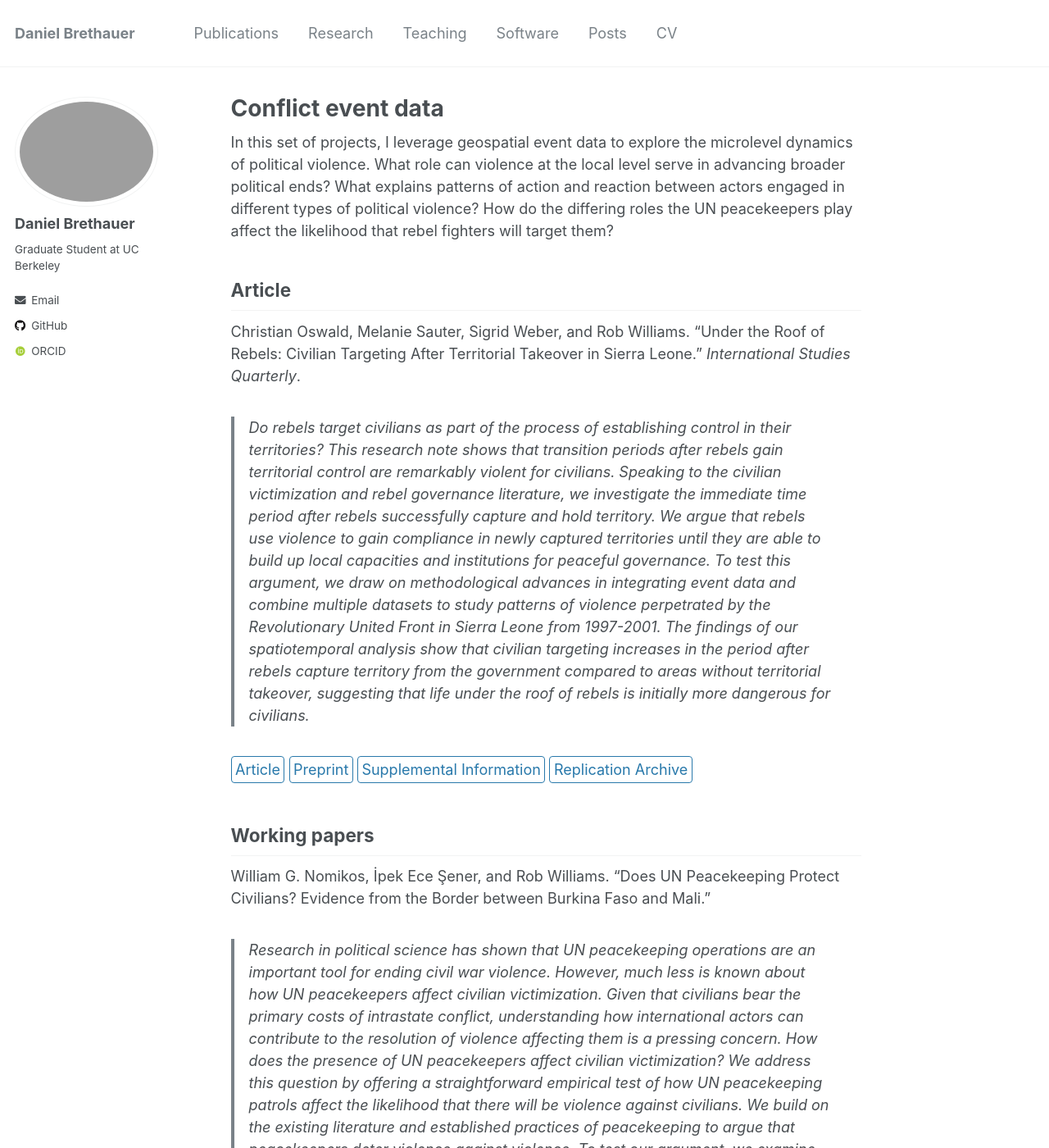
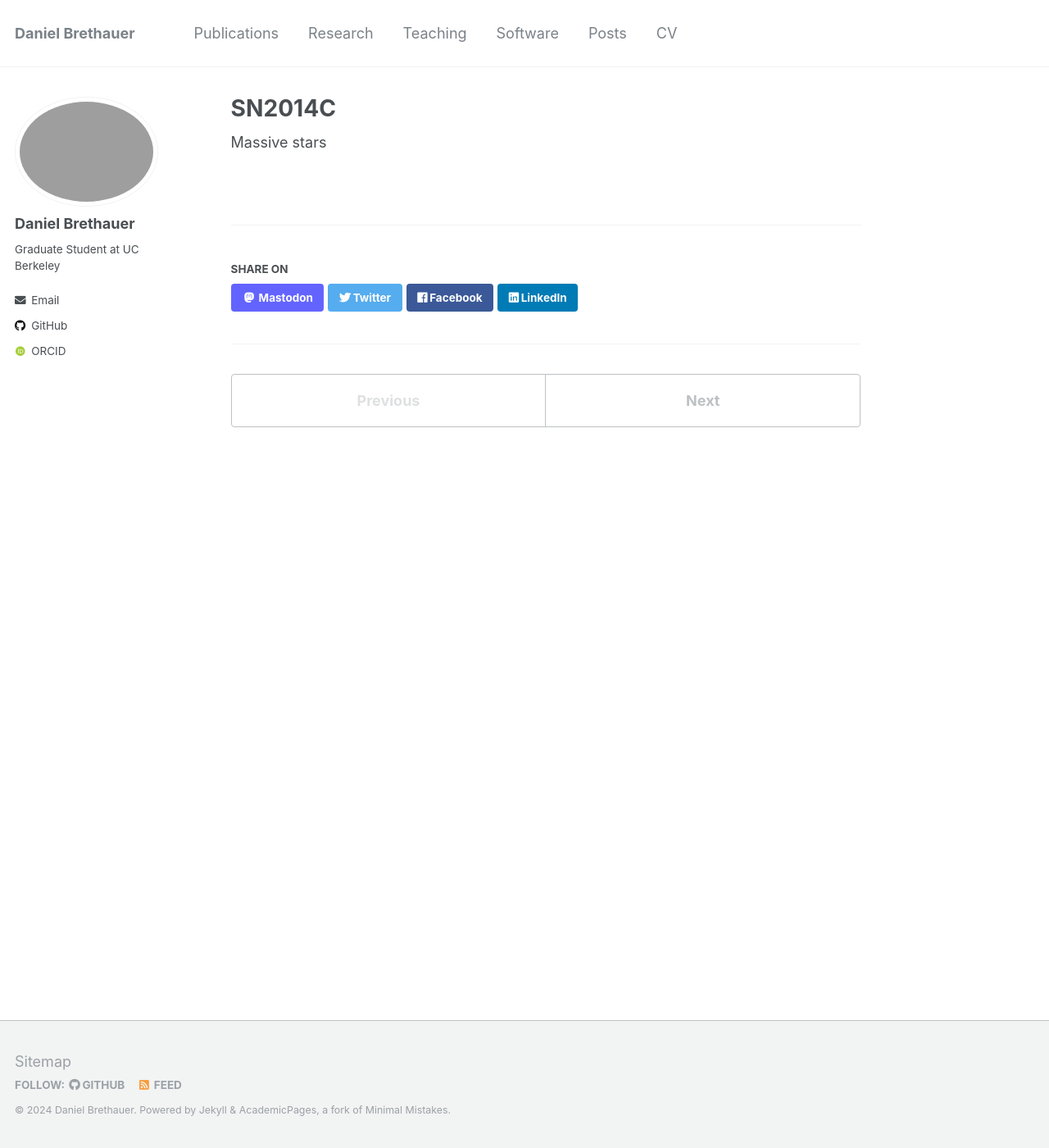
Before and after one commit to dbrethauer/dbrethauer.github.io, a Jekyll site: the page built from _research/event-data.md, in a window 1280 px wide and 1400 px high. Shown: the whole window at 82% size. Built offline with Jekyll 4.4.1, drawn with Linux system fonts in a browser that asks for light colours; some web fonts are replaced; some of the changed text lies outside the part shown.

Commit message:
Update event-data.md

```diff
--- a/_research/event-data.md
+++ b/_research/event-data.md
@@ -1,33 +1,11 @@
 ---
-title: "Conflict event data"
+title: "SN2014C"
 layout: single-portfolio
-excerpt: "<img src='/images/research/map.png' alt=''>"
+excerpt: "<img src='/images/research/14C.png' alt=''>"
 collection: research
 order_number: 10
 header:
-  og_image: "research/map.png"
+  og_image: "research/14C.png"
 ---
 
-In this set of projects, I leverage geospatial event data to explore the microlevel dynamics of political violence. What role can violence at the local level serve in advancing broader political ends? What explains patterns of action and reaction between actors engaged in different types of political violence? How do the differing roles the UN peacekeepers play affect the likelihood that rebel fighters will target them?
-
-## Article
-
-Christian Oswald, Melanie Sauter, Sigrid Weber, and Rob Williams. "Under the Roof of Rebels: Civilian Targeting After Territorial Takeover in Sierra Leone." *International Studies Quarterly*.
-
-> Do rebels target civilians as part of the process of establishing control in their territories? This research note shows that transition periods after rebels gain territorial control are remarkably violent for civilians. Speaking to the civilian victimization and rebel governance literature, we investigate the immediate time period after rebels successfully capture and hold territory. We argue that rebels use violence to gain compliance in newly captured territories until they are able to build up local capacities and institutions for peaceful governance. To test this argument, we draw on methodological advances in integrating event data and combine multiple datasets to study patterns of violence perpetrated by the Revolutionary United Front in Sierra Leone from 1997-2001. The findings of our spatiotemporal analysis show that civilian targeting increases in the period after rebels capture territory from the government compared to areas without territorial takeover, suggesting that life under the roof of rebels is initially more dangerous for civilians.
-
-[Article](https://doi.org/10.1093/isq/sqaa009){: .btn--research} [Preprint](/files/pdf/research/Under the Roof of Rebels.pdf){: .btn--research} [Supplemental Information](/files/pdf/research/Under the Roof of Rebels SI.pdf){: .btn--research} [Replication Archive](https://doi.org/10.7910/DVN/BEKPWV){: .btn--research}
-
-## Working papers
-
-William G. Nomikos, İpek Ece Şener, and Rob Williams. "Does UN Peacekeeping Protect Civilians? Evidence from the Border between Burkina Faso and Mali."
-
-> Research in political science has shown that UN peacekeeping operations are an important tool for ending civil war violence. However, much less is known about how UN peacekeepers affect civilian victimization. Given that civilians bear the primary costs of intrastate conflict,  understanding how international actors can contribute to the resolution of violence affecting them is a pressing concern. How does the presence of UN peacekeepers affect civilian victimization? We address this question by offering a straightforward empirical test of how UN peacekeeping patrols affect the likelihood that there will be violence against civilians. We build on the existing literature and established practices of peacekeeping to argue that peacekeepers deter violence against violence. To test our argument, we examine the case of Mail, the site of large-scale communal violence managed by UN peacekeepers since  2013. We employ a Geographic Regression Discontinuity Design (GRDD) around the border of Mali and Burkina Faso to estimate the causal effect of deploying peacekeepers to an area with growing communal tensions. Ultimately, our research provides robust causal evidence that UN peacekeeping works at the local level to protect civilians.
-
-[Working Paper](https://osf.io/preprints/socarxiv/5jmq4/){: .btn--research}
-
-Patrick Hunnicutt, William G. Nomikos, and Rob Williams. "Non-Combatants or Counter-Insurgents? The Strategic Logic of Violence against UN Peacekeeping." Presented at the Annual Conference of the American Political Science Association, San Francisco, CA, September, 2020.
-
-> Despite the wealth of academic research on United Nations (UN) peacekeeping operations, we know remarkably little about the causes of violence against peacekeepers. The dramatic increase in peacekeeper casualties over the past decade make this omission particularly problematic. This article demonstrates that violence against peacekeepers stems from strategic motivations. Peacekeepers in multidimensional PKOs serve as substitute providers of governance and security, working to bolster perceived state capacity and legitimacy in areas where the government cannot send its own forces. Insurgents target peacekeepers in expectation of a PKO unit’s capacity to win over the support of local civilians. We argue that insurgents rely on three primary heuristics to predict the downstream efficacy of peacekeeping forces: personnel composition, peacekeeper nationality, and local levels of insurgent control. We test our theory using an original dataset of geocoded UN multidimensional peacekeeping deployments peacekeeping deployments. Using primary documents sourced directly from the UN covering 10 multidimensional peacekeeping operations from 1999-2018, we present comprehensive time-series data on UN peacekeeper deployment location. We ﬁnd preliminary evidence that peacekeepers are targeted because of their cultural similarity with noncombatants and, in some cases, because they patrol areas where insurgents have political control.
-
-[Working Paper](https://osf.io/ta96y/){: .btn--research}
+Massive stars
```
